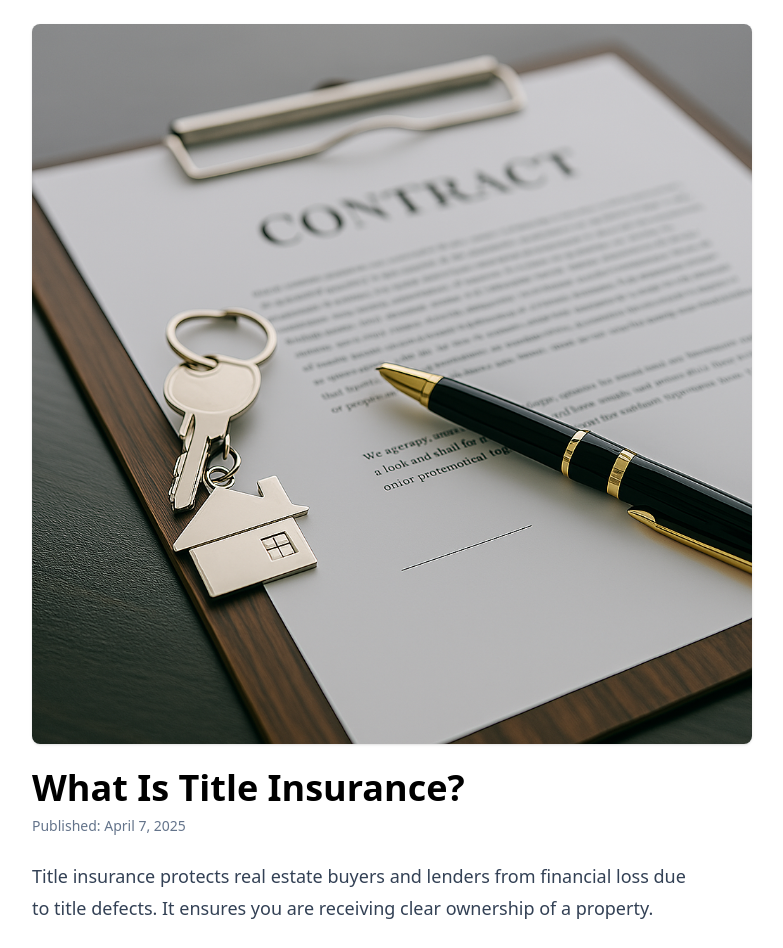
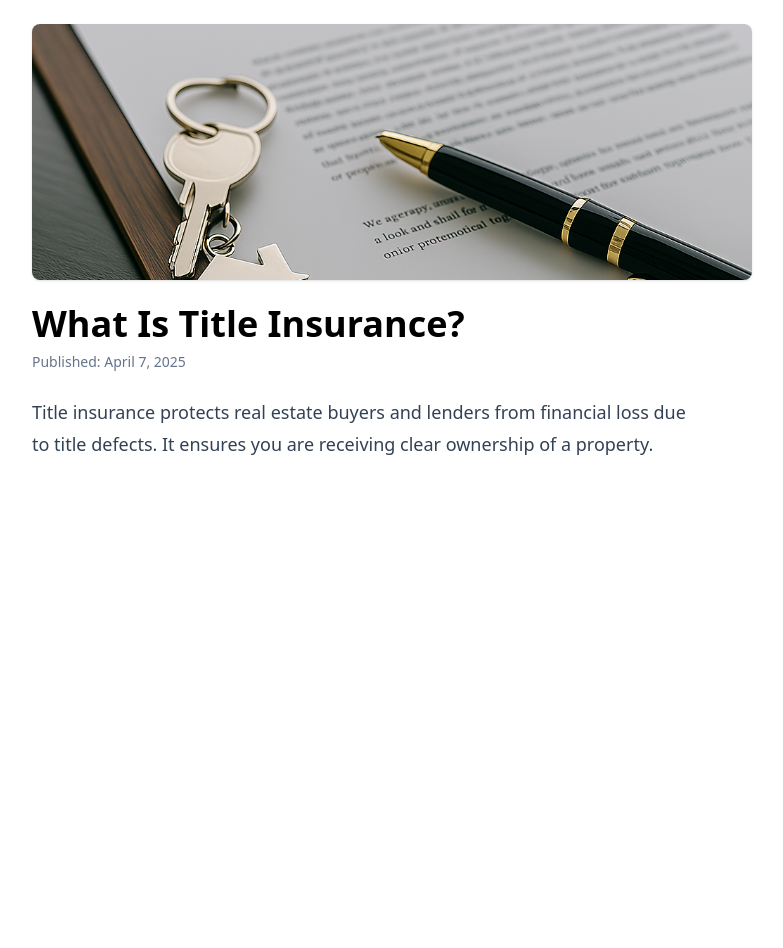
Before and after one commit to Chajir/title27-website, a React (Vite) app: page /blog/what-is-title-insurance in a window 1280 px wide. Shown: the whole page, without its empty margins (248-1031 px from the left). After the commit the page ends 800 px from the top, so only its background shows below. Built offline with nearby package versions, Linux system fonts and the light colour scheme.

Commit message:
Style blog banners consistently with rounded layout

```diff
--- a/package.json
+++ b/package.json
@@ -17,7 +17,9 @@
     "react": "^18.2.0",
     "react-dom": "^18.2.0",
     "react-markdown": "^10.1.0",
-    "react-router-dom": "^7.5.0"
+    "react-router-dom": "^7.5.0",
+    "rehype-raw": "^7.0.0",
+    "remark-gfm": "^4.0.1"
   },
   "devDependencies": {
     "@vitejs/plugin-react": "^4.0.0",
--- a/src/components/BlogPost.jsx
+++ b/src/components/BlogPost.jsx
@@ -2,6 +2,8 @@ import React, { useEffect, useState } from "react";
 import { useParams, useLocation } from "react-router-dom";
 import ReactMarkdown from "react-markdown";
 import matter from "gray-matter";
+import remarkGfm from "remark-gfm";
+import rehypeRaw from "rehype-raw";
 import { Buffer } from 'buffer';
 window.Buffer = Buffer;
 
@@ -23,15 +25,16 @@ export default function BlogPost({ postPath }) {
         <img
           src={post.data.banner}
           alt="Banner"
-          className="w-full h-auto mb-6 rounded-lg shadow"
-        />
+          className="w-full max-w-4xl h-64 object-cover rounded-lg mx-auto mb-6 shadow"
+          />
       )}
       <h1 className="text-4xl font-bold mb-2">{post.data.title}</h1>
       <p className="text-slate-500 text-sm mb-6">Published: {post.data.date}</p>
 
-      {/* Use a wrapper div to style markdown instead */}
       <div className="prose prose-lg text-slate-700">
-        <ReactMarkdown>{post.content}</ReactMarkdown>
+        <ReactMarkdown remarkPlugins={[remarkGfm]} rehypePlugins={[rehypeRaw]}>
+          {post.content}
+        </ReactMarkdown>
       </div>
     </div>
   );
```
Also changed, not shown: 1 other file (tests, documents, lock files or other folders).
